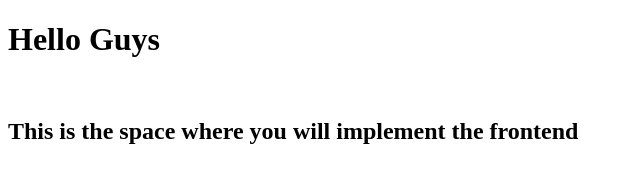
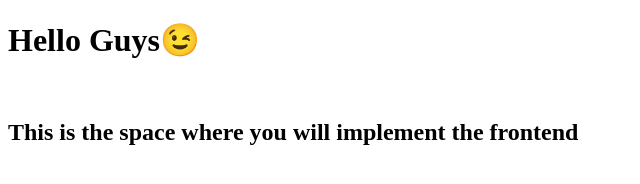
Before and after one commit to sambhala/sambhalafy, a plain HTML site: page frontend/index.html in a window 1280 px wide. Shown: the whole page, without its empty margins (0-640 px from the left). Drawn offline with Linux system fonts and the light colour scheme.

Commit message:
third commit

```diff
--- a/frontend/index.html
+++ b/frontend/index.html
@@ -14,7 +14,7 @@
     </head>
     <body>
         <div class="root">
-            <h1>Hello Guys</h1>
+            <h1>Hello Guys😉</h1>
             <br>
             <h2>This is the space where you will implement the frontend</h2>
         </div>
```
